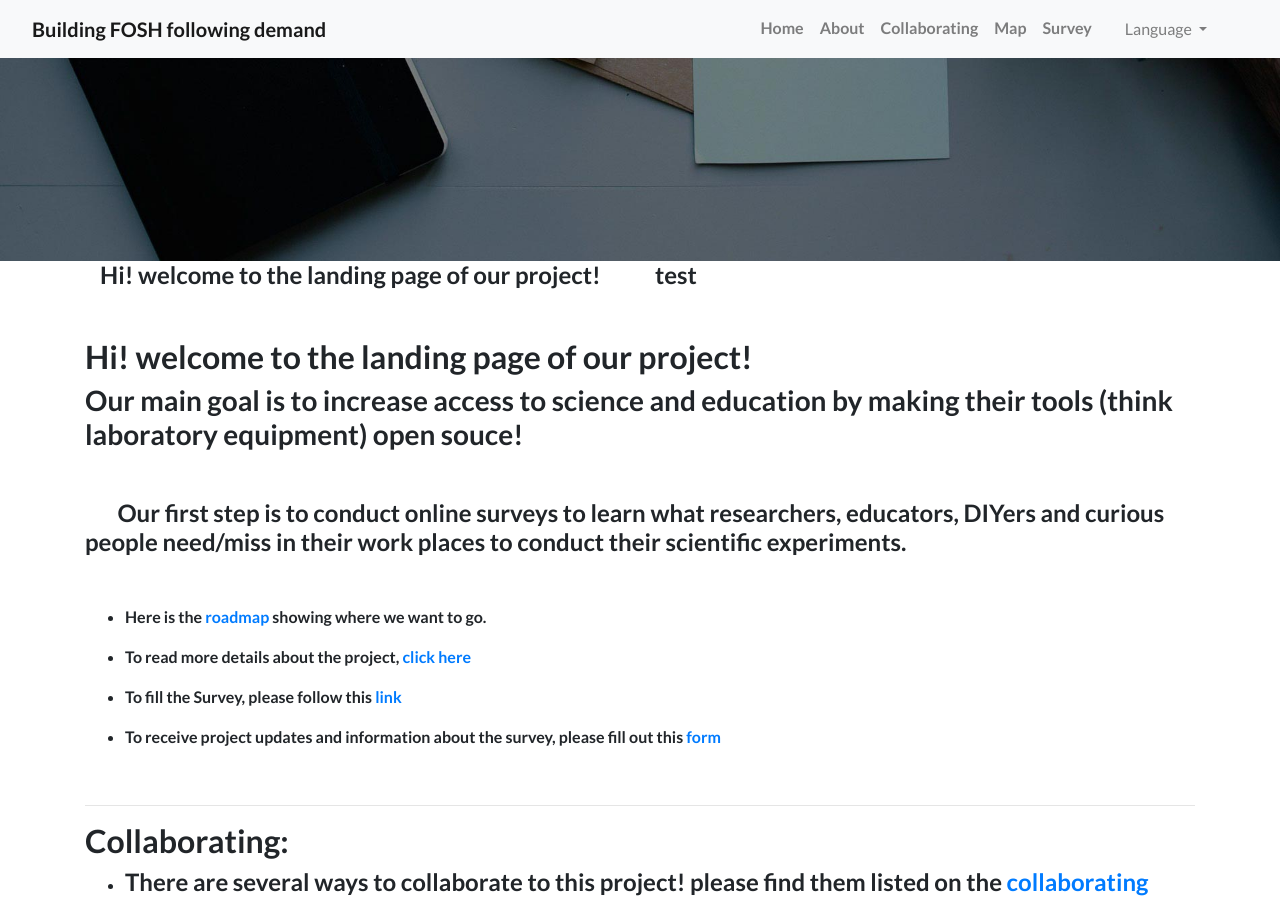
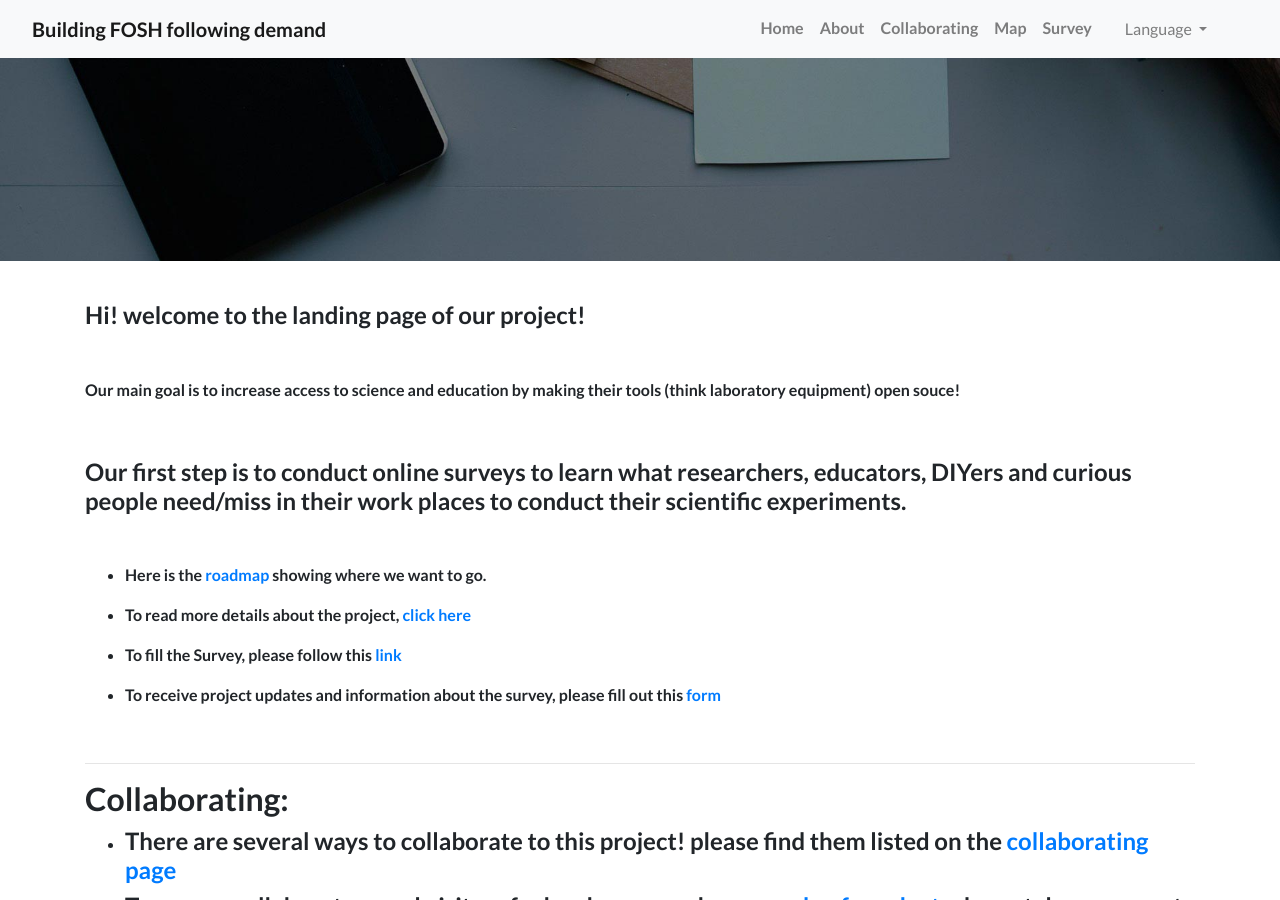
Before and after one commit to FOSH-following-demand/FOSH-following-demand.github.io, a Jekyll site: the page built from pages/en/home.md, in a window 1280 px wide and 900 px high, scrolled down 565 px. Built offline with Jekyll 4.4.1, drawn with Linux system fonts in a browser that asks for light colours.

Commit message:
markdown layout

```diff
--- a/_includes/supportedBy.html
+++ b/_includes/supportedBy.html
@@ -24,7 +24,7 @@
   <div class="row">
     <div class="col d-flex flex-column justify-content-center"></div>
     <div class="col d-flex flex-column justify-content-center">
-      <img class="img-fluid" alt="University of Sussex" src="https://github.com/amchagas/media-for-reps/blob/master/logos/university_of_sussex.jpeg?raw=true" />
+      <img class="img-fluid" alt="University of Sussex" src="https://github.com/amchagas/media-for-reps/blob/master/logos/university_of_sussex.jpeg?raw=false" />
     </div>
     <div class="col d-flex flex-column justify-content-center"></div>
   </div>
--- a/pages/en/home.md
+++ b/pages/en/home.md
@@ -9,30 +9,17 @@ ref: home
 ---
 
 
-<div class="container">
-  <div class="row">
-
-    <div class="col d-flex flex-column justify-content-center">
-    <h4> Hi! welcome to the landing page of our project!</h4>
-    </div>
-
-    <div class="col d-flex flex-column justify-content-center">
-    <h4> test </h4>
-    </div>
-
-
-  </div>
- </div>
 
 <br>
 
-## Hi! welcome to the landing page of our project!
+#### Hi! welcome to the landing page of our project!
+<br>
 
-### Our main goal is to increase access to science and education by making their tools (think laboratory equipment) open souce!
+ Our main goal is to increase access to science and education by making their tools (think laboratory equipment) open souce!
 
 <br>
 
-####  &nbsp;&nbsp;&nbsp;&nbsp;&nbsp;&nbsp; Our first step is to conduct online surveys to learn what researchers, educators, DIYers and curious people need/miss in their work places to conduct their scientific experiments.
+####  Our first step is to conduct online surveys to learn what researchers, educators, DIYers and curious people need/miss in their work places to conduct their scientific experiments.
 
 <br>
 
```
